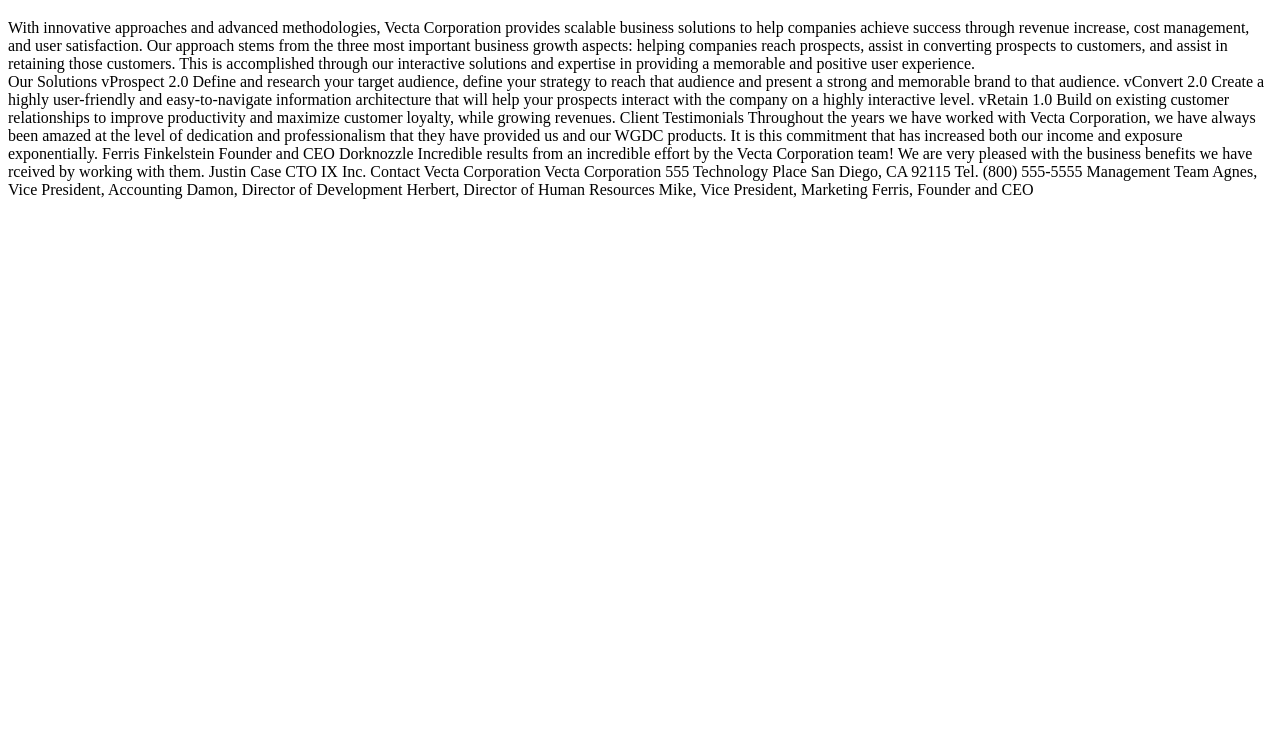
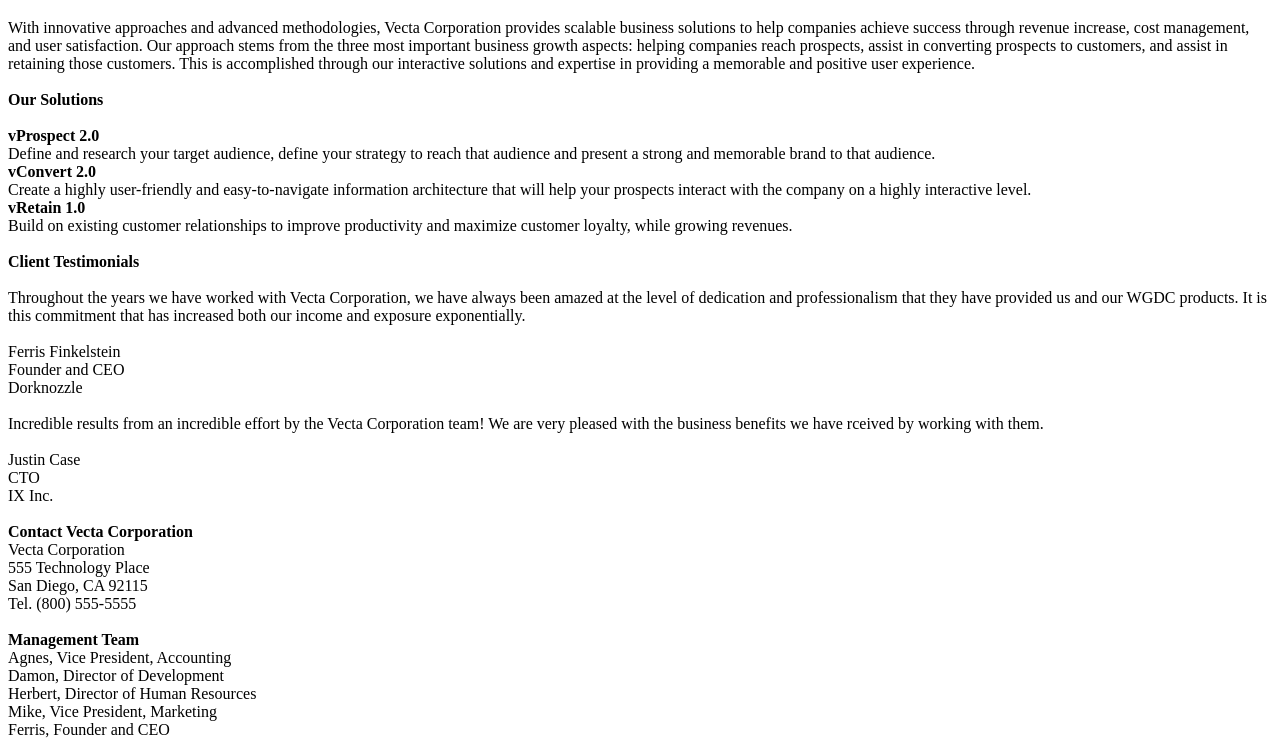
Before and after one commit to Rutuja2506/Assignment1, a plain HTML site: page index.html in a window 1280 px wide. Shown: the part 61-816 px from the top of the page. Drawn offline with Linux system fonts and the light colour scheme.

Commit message:
Updating index.html file
Updating the html file for better view

```diff
--- a/index.html
+++ b/index.html
@@ -9,44 +9,45 @@
 <body>
     <h1>Welcome</h1>
     <p> With innovative approaches and advanced methodologies, Vecta Corporation provides scalable business solutions to help companies achieve success through revenue increase, cost management, and user satisfaction. Our approach stems from the three most important business growth aspects: helping companies reach prospects, assist in converting prospects to customers, and assist in retaining those customers. This is accomplished through our interactive solutions and expertise in providing a memorable and positive user experience.
-        <br>Our Solutions
+        <br><br>
+        <b>Our Solutions</b><br><br>
 
-        vProspect 2.0
+        <b>vProspect 2.0</b><br>
         Define and research your target audience, define your strategy to reach that audience and present a strong and memorable brand to that audience.
-
-        vConvert 2.0
+        <br>
+        <b>vConvert 2.0</b><br>
         Create a highly user-friendly and easy-to-navigate information architecture that will help your prospects interact with the company on a highly interactive level.
-
-        vRetain 1.0
+        <br>
+        <b>vRetain 1.0</b><br>
         Build on existing customer relationships to improve productivity and maximize customer loyalty, while growing revenues.
-
-        Client Testimonials
+        <br><br>
+        <b>Client Testimonials</b><br><br>
 
         Throughout the years we have worked with Vecta Corporation, we have always been amazed at the level of dedication and professionalism that they have provided us and our WGDC products. It is this commitment that has increased both our income and exposure exponentially.
-
-        Ferris Finkelstein
-        Founder and CEO
-        Dorknozzle
-
+        <br><br>
+        Ferris Finkelstein<br>
+        Founder and CEO<br>
+        Dorknozzle<br>
+        <br>
         Incredible results from an incredible effort by the Vecta Corporation team! We are very pleased with the business benefits we have rceived by working with them.
-
-        Justin Case
-        CTO
-        IX Inc.
-
-        Contact Vecta Corporation
-
-        Vecta Corporation
-        555 Technology Place
-        San Diego, CA 92115
-        Tel. (800) 555-5555
-
-        Management Team
-
-        Agnes, Vice President, Accounting
-        Damon, Director of Development
-        Herbert, Director of Human Resources
-        Mike, Vice President, Marketing
+        <br><br>
+        Justin Case<br>
+        CTO<br>
+        IX Inc.<br>
+        <br>
+        <b>Contact Vecta Corporation</b>
+        <br>
+        Vecta Corporation<br>
+        555 Technology Place<br>
+        San Diego, CA 92115<br>
+        Tel. (800) 555-5555<br>
+        <br>
+        <b>Management Team</b>
+        <br>
+        Agnes, Vice President, Accounting<br>
+        Damon, Director of Development<br>
+        Herbert, Director of Human Resources<br>
+        Mike, Vice President, Marketing<br>
         Ferris, Founder and CEO</p>
 
 </body>
```
